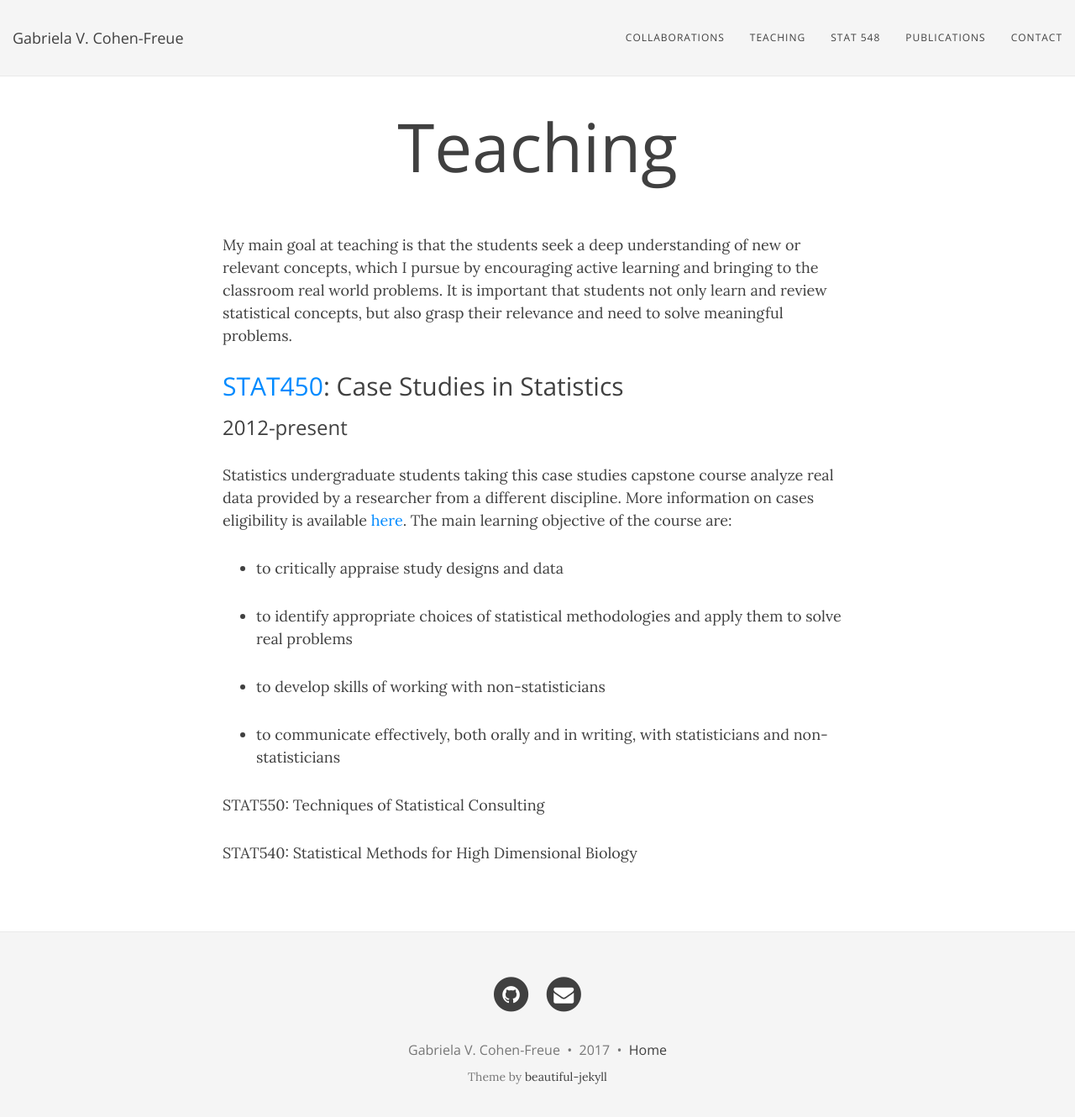
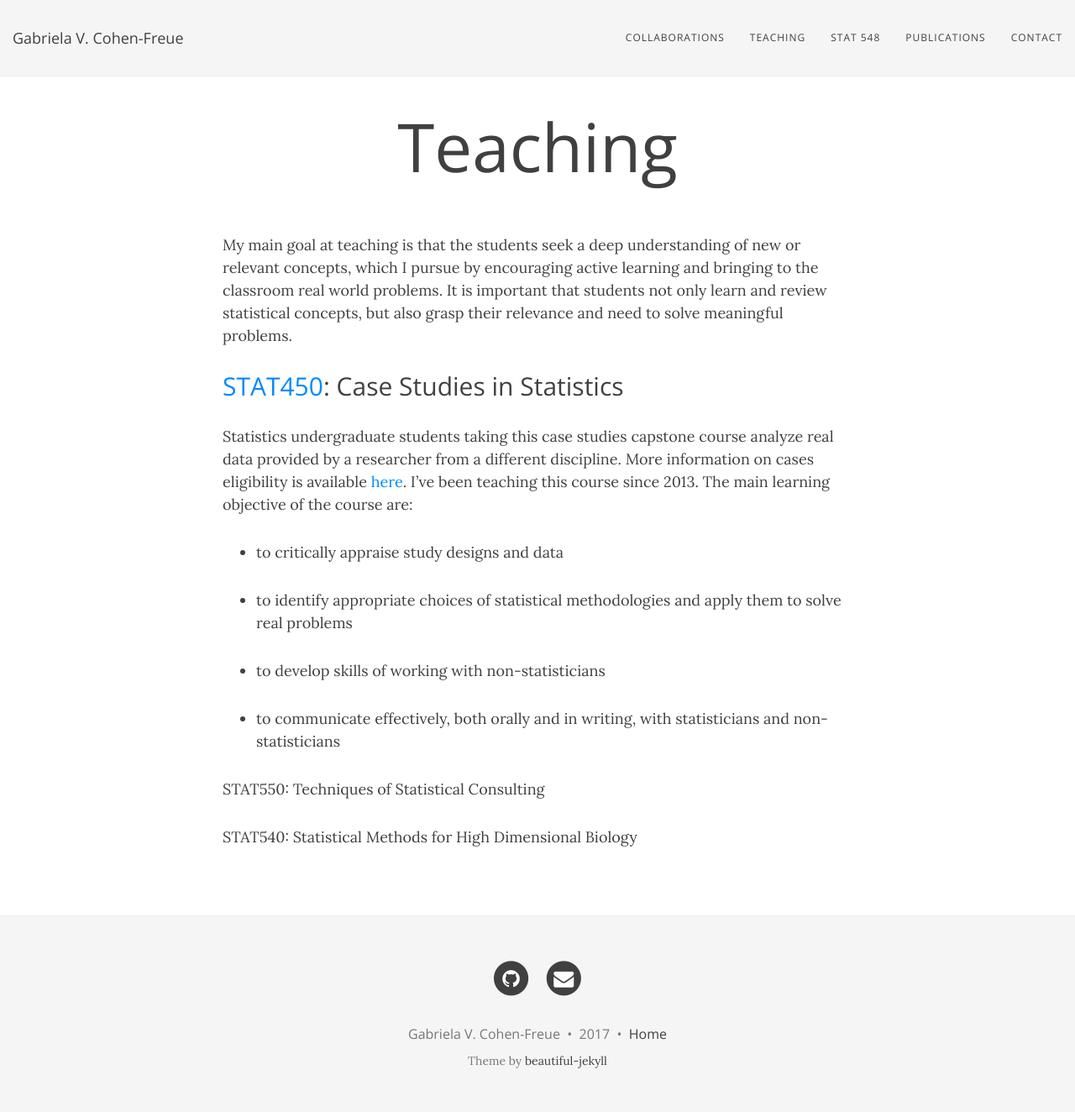
Before and after one commit to gcohenfr/gcohenfr.github.io, a Jekyll site: the page built from teach.md, in a window 1280 px wide and 1343 px high. Shown: the top 1330 px of the window at 84% size. Built offline with Jekyll 4.4.1, drawn with Linux system fonts in a browser that asks for light colours; nearby versions of some CDN libraries.

Commit message:
update teaching

```diff
--- a/teach.md
+++ b/teach.md
@@ -7,9 +7,8 @@
 My main goal at teaching is that the students seek a deep understanding of new or relevant concepts, which I pursue by encouraging active learning and bringing to the classroom real world problems. It is important that students not only learn and review statistical concepts, but also grasp their relevance and need to solve meaningful problems.
 
 ## [STAT450](https://courses.students.ubc.ca/cs/main?pname=subjarea&tname=subjareas&req=3&dept=STAT&course=450): Case Studies in Statistics
-### 2012-present
 
-Statistics undergraduate students taking this case studies capstone course analyze real data provided by a researcher from a different discipline. More information on cases eligibility is available [here](https://www.stat.ubc.ca/how-can-you-get-help-your-data). The main learning objective of the course are:
+Statistics undergraduate students taking this case studies capstone course analyze real data provided by a researcher from a different discipline. More information on cases eligibility is available [here](https://www.stat.ubc.ca/how-can-you-get-help-your-data). I've been teaching this course since 2013. The main learning objective of the course are:
 -	to critically appraise study designs and data
 
 -	to identify appropriate choices of statistical methodologies and apply them to solve real problems
@@ -18,7 +17,6 @@
 
 -	to communicate effectively, both orally and in writing, with statisticians and non-statisticians
 
-
 STAT550: Techniques of Statistical Consulting
 
 STAT540: Statistical Methods for High Dimensional Biology
```
